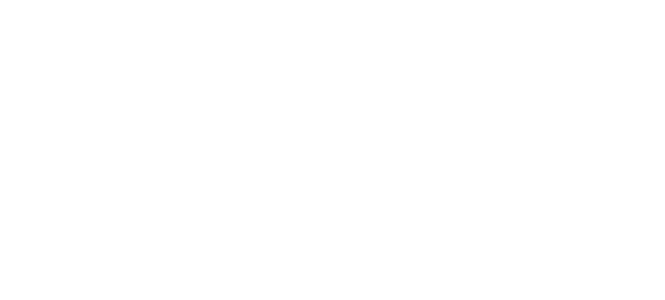
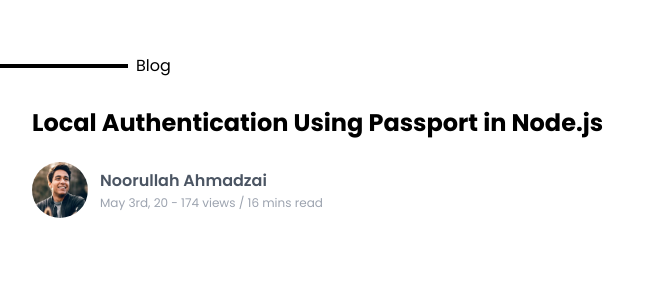
Before and after one commit to noor-codes/noorullah.dev, a Next.js app: page / in a window 1280 px wide. Shown: the top 300 px of the page, without its empty margins (0-665 px from the left). Built offline with nearby package versions, Linux system fonts and the light colour scheme.

Commit message:
Blog Header

```diff
--- a/pages/_document.js
+++ b/pages/_document.js
@@ -11,11 +11,8 @@ class MyDocument extends Document {
       <Html>
         <Head>
           <link
-            rel='preload'
-            href='https://fonts.googleapis.com/css2?family=Lobster&display=swap'
-            rel='stylesheet'
-            as='font'
-            crossOrigin=''
+            href="https://fonts.googleapis.com/css2?family=Lobster&display=swap"
+            rel="stylesheet"
           />
         </Head>
         <body>
--- a/pages/index.js
+++ b/pages/index.js
@@ -8,14 +8,33 @@ export default function Home() {
         <>
           <link rel="preconnect" href="https://fonts.gstatic.com" />
           <link
-            href="https://fonts.googleapis.com/css2?family=Poppins:wght@300;500;400;600;700&display=swap"
+            href="https://fonts.googleapis.com/css2?family=Poppins:wght@300;400;600;700&display=swap"
             rel="stylesheet"
           />
         </>
       </Head>
 
-      <main>
-        <div />
+      <main className="container">
+        <div className="flex items-center mt-14">
+          <div className="h-1 bg-black w-32 mr-2">&nbsp;</div>
+          <div className="font-sans font-medium leading-5">Blog</div>
+        </div>
+
+        <div className="mt-8 mb-6 px-8">
+          <h1 className="font-bold leading-tight text-2xl">
+            Local Authentication Using Passport in Node.js
+          </h1>
+        </div>
+
+        <div className="flex items-center ml-8">
+          <img className="rounded-full h-14 w-14 mr-3" src="/img/profile.png" alt="profile" />
+          <div>
+            <h2 className="font-sans text-base font-semibold text-gray-600">Noorullah Ahmadzai</h2>
+            <p className="font-sans text-xs mt-0.5 text-gray-400">
+              May 3rd, 20 - 174 views / 16 mins read
+            </p>
+          </div>
+        </div>
       </main>
     </div>
   )
```
Also changed, not shown: public/img/profile.png (added).
